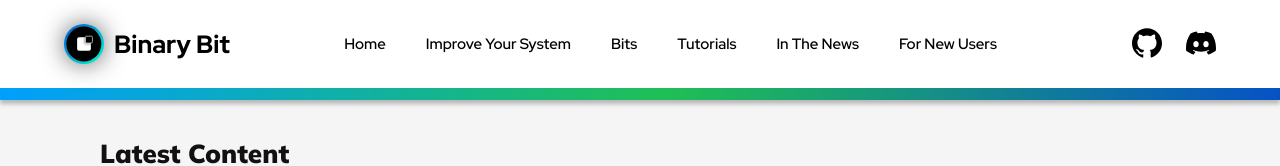
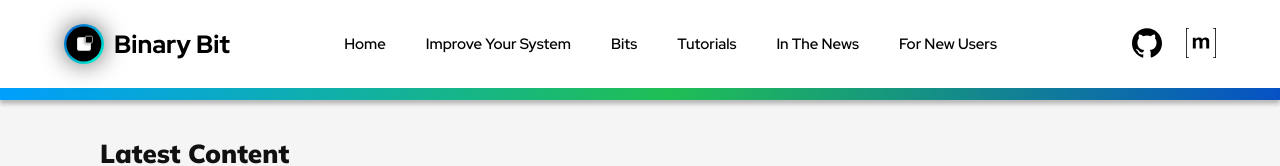
Before and after one commit to Binary-Bit-LLC/binarybit, a Next.js app: page / in a window 1280 px wide. Shown: the top 166 px of the page. Built offline with nearby package versions, Linux system fonts and the light colour scheme.

Commit message:
Changed Discord to Matrix and updated hover colors

```diff
--- a/constants/Links.ts
+++ b/constants/Links.ts
@@ -12,12 +12,12 @@ export const externalLinks = [
     label: "GitHub",
     url: "https://github.com/BinaryBitLLC/binarybit",
     filename: "github.svg",
-    hoverColor: "#5865F2",
+    hoverColor: "#757575",
   },
   {
-    label: "Discord",
-    url: "https://discord.gg/TYEs4qzstp",
-    filename: "discord.svg",
-    hoverColor: "#5865F2",
+    label: "Matrix",
+    url: "https://matrix.to/#/#binary-bit:matrix.org",
+    filename: "matrix.svg",
+    hoverColor: "#757575",
   },
 ];
```
